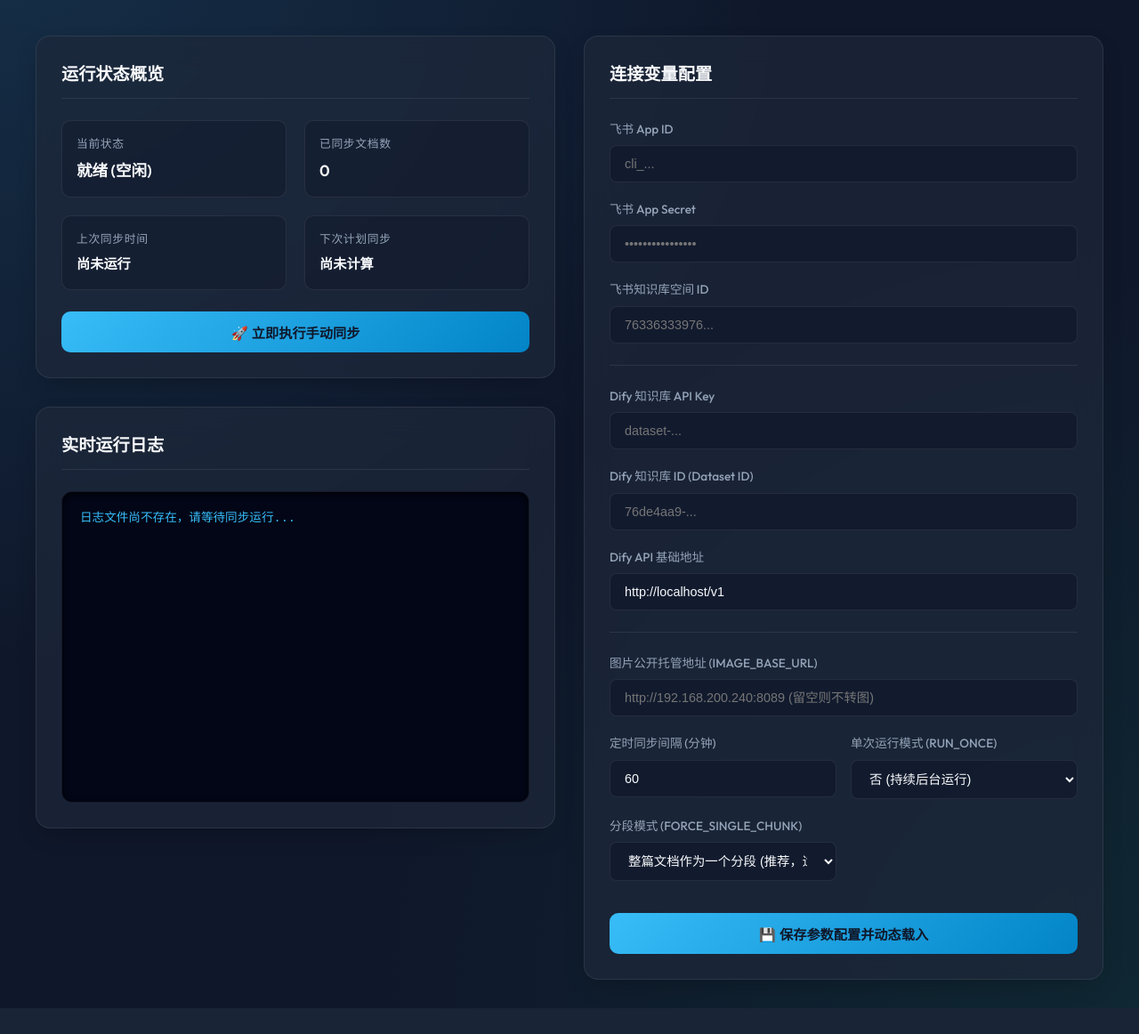
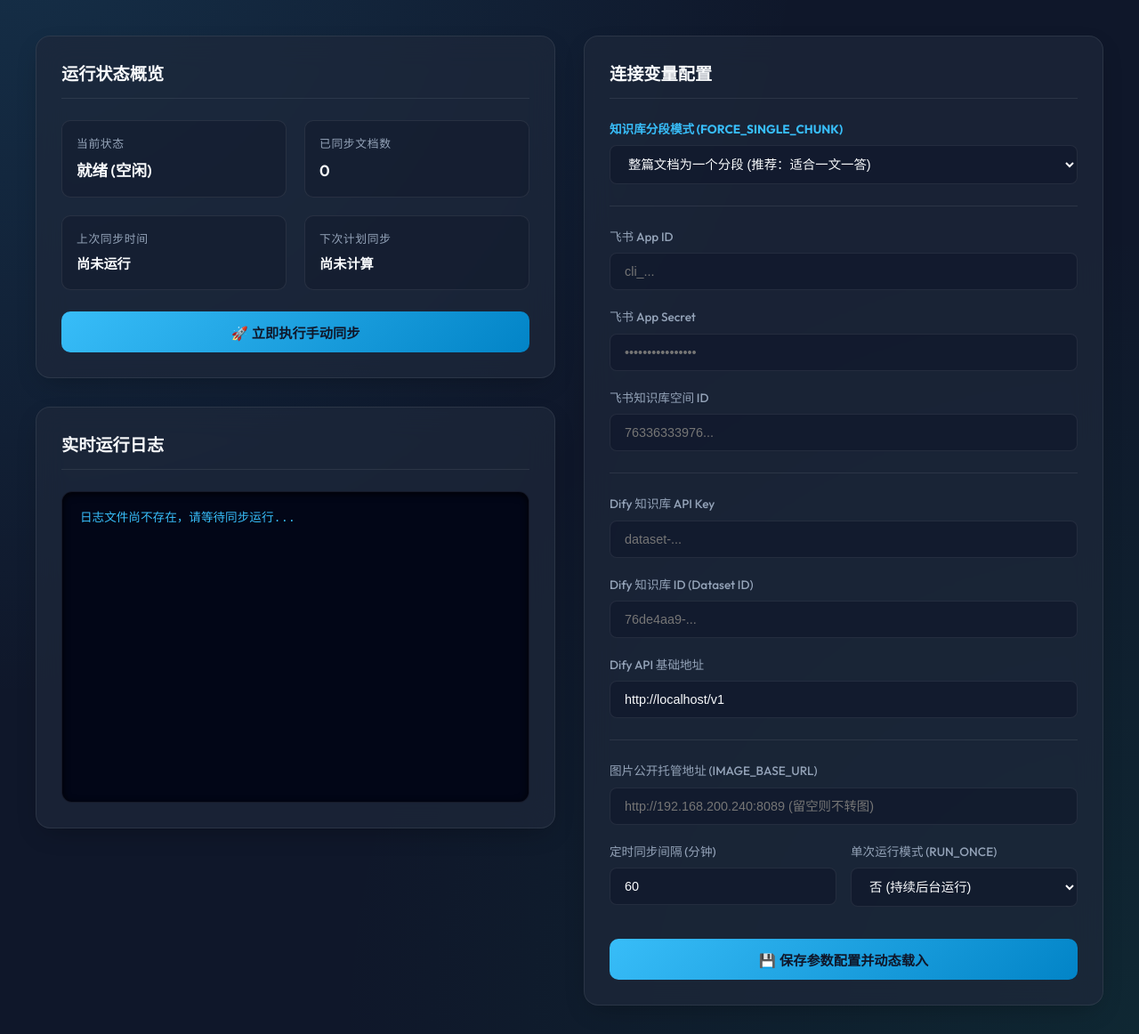
Before and after one commit to bbblq/feishuwiki2dify, a Flask app: page / in a window 1280 px wide. Shown: the part 118-1280 px from the top of the page at 89% size. Before the commit the page ends 1251 px from the top, so only its background shows below. Run offline with Flask 3, Linux system fonts and the light colour scheme; parts of the project's set-up code (start-up, migrations or seed data) failed here and were passed over.

Commit message:
fix: change FORCE_SINGLE_CHUNK max_tokens to 4000 to comply with Dify API limits and move option to the top of settings form

```diff
--- a/sync_to_dify.py
+++ b/sync_to_dify.py
@@ -582,7 +582,7 @@ def upsert_to_dify(title, content, doc_token, existing_doc_id=None):
     is_force_single = str(FORCE_SINGLE_CHUNK).lower() in ("true", "1", "yes")
 
     if is_force_single:
-        # 强制单文档作为一个分段模式：使用永远不匹配的分段符，并且分段上限设为 50,000 token（约4万字），实现单篇整页不切分
+        # 强制单文档作为一个分段模式：使用永远不匹配的分段符，并且分段上限设为 4000（Dify 支持的上限值），实现单篇整页尽量不切分
         process_rule = {
             "mode": "custom",
             "rules": {
@@ -592,7 +592,7 @@ def upsert_to_dify(title, content, doc_token, existing_doc_id=None):
                 ],
                 "segmentation": {
                     "separator": "###___NEVER_SPLIT_THIS_DOCUMENT___###",
-                    "max_tokens": 50000,
+                    "max_tokens": 4000,
                     "chunk_overlap": 0
                 }
             }
--- a/templates/index.html
+++ b/templates/index.html
@@ -364,6 +364,27 @@
                 </div>
                 <form id="config-form">
                     <div class="form-group">
+                        <label for="FORCE_SINGLE_CHUNK" style="font-weight: bold; color: var(--primary);">知识库分段模式 (FORCE_SINGLE_CHUNK)</label>
+                        <select id="FORCE_SINGLE_CHUNK">
+                            <option value="true">整篇文档为一个分段 (推荐：适合一文一答)</option>
+                            <option value="false">自定义分块限制 (按字数强行切分)</option>
+                        </select>
+                    </div>
+
+                    <div class="form-group-row" id="chunk-params-row" style="margin-top: 1rem;">
+                        <div class="form-group">
+                            <label for="MAX_TOKENS">分块最大字数 (max_tokens)</label>
+                            <input type="number" id="MAX_TOKENS" required min="1" placeholder="800">
+                        </div>
+                        <div class="form-group">
+                            <label for="CHUNK_OVERLAP">重叠字符字数 (chunk_overlap)</label>
+                            <input type="number" id="CHUNK_OVERLAP" required min="0" placeholder="150">
+                        </div>
+                    </div>
+
+                    <hr style="border: 0; border-top: 1px solid var(--border-color); margin: 1.5rem 0;">
+
+                    <div class="form-group">
                         <label for="FEISHU_APP_ID">飞书 App ID</label>
                         <input type="text" id="FEISHU_APP_ID" required placeholder="cli_...">
                     </div>
@@ -412,26 +433,7 @@
                         </div>
                     </div>
 
-                    <div class="form-group-row">
-                        <div class="form-group">
-                            <label for="FORCE_SINGLE_CHUNK">分段模式 (FORCE_SINGLE_CHUNK)</label>
-                            <select id="FORCE_SINGLE_CHUNK">
-                                <option value="true">整篇文档作为一个分段 (推荐，适合一文一答)</option>
-                                <option value="false">自定义分块长度 (按字数切分)</option>
-                            </select>
-                        </div>
-                    </div>
 
-                    <div class="form-group-row" id="chunk-params-row">
-                        <div class="form-group">
-                            <label for="MAX_TOKENS">分块最大字数 (max_tokens)</label>
-                            <input type="number" id="MAX_TOKENS" required min="1" placeholder="800">
-                        </div>
-                        <div class="form-group">
-                            <label for="CHUNK_OVERLAP">重叠字符字数 (chunk_overlap)</label>
-                            <input type="number" id="CHUNK_OVERLAP" required min="0" placeholder="150">
-                        </div>
-                    </div>
 
                     <button type="submit" class="btn btn-primary" style="margin-top: 1rem;">
                         💾 保存参数配置并动态载入
```
